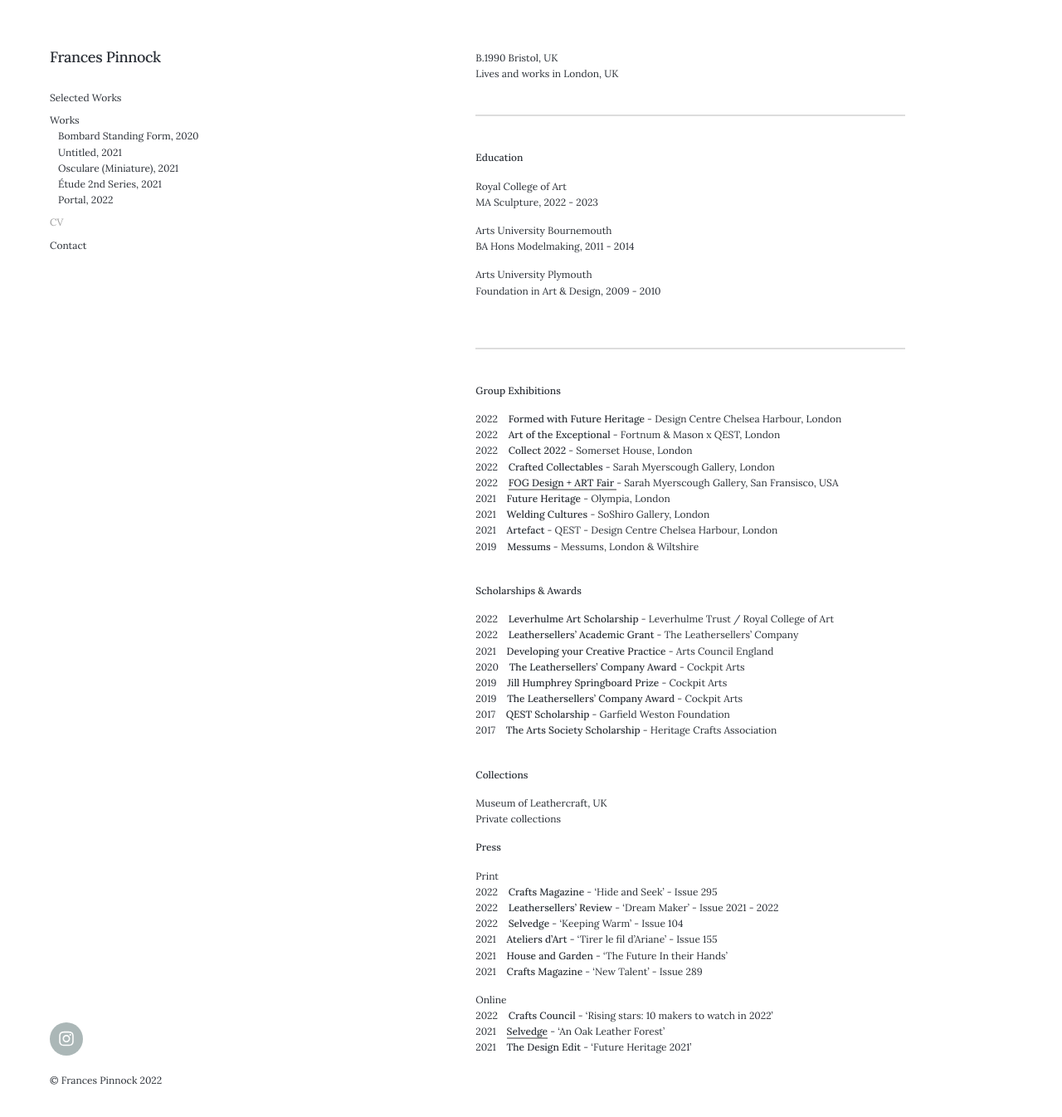
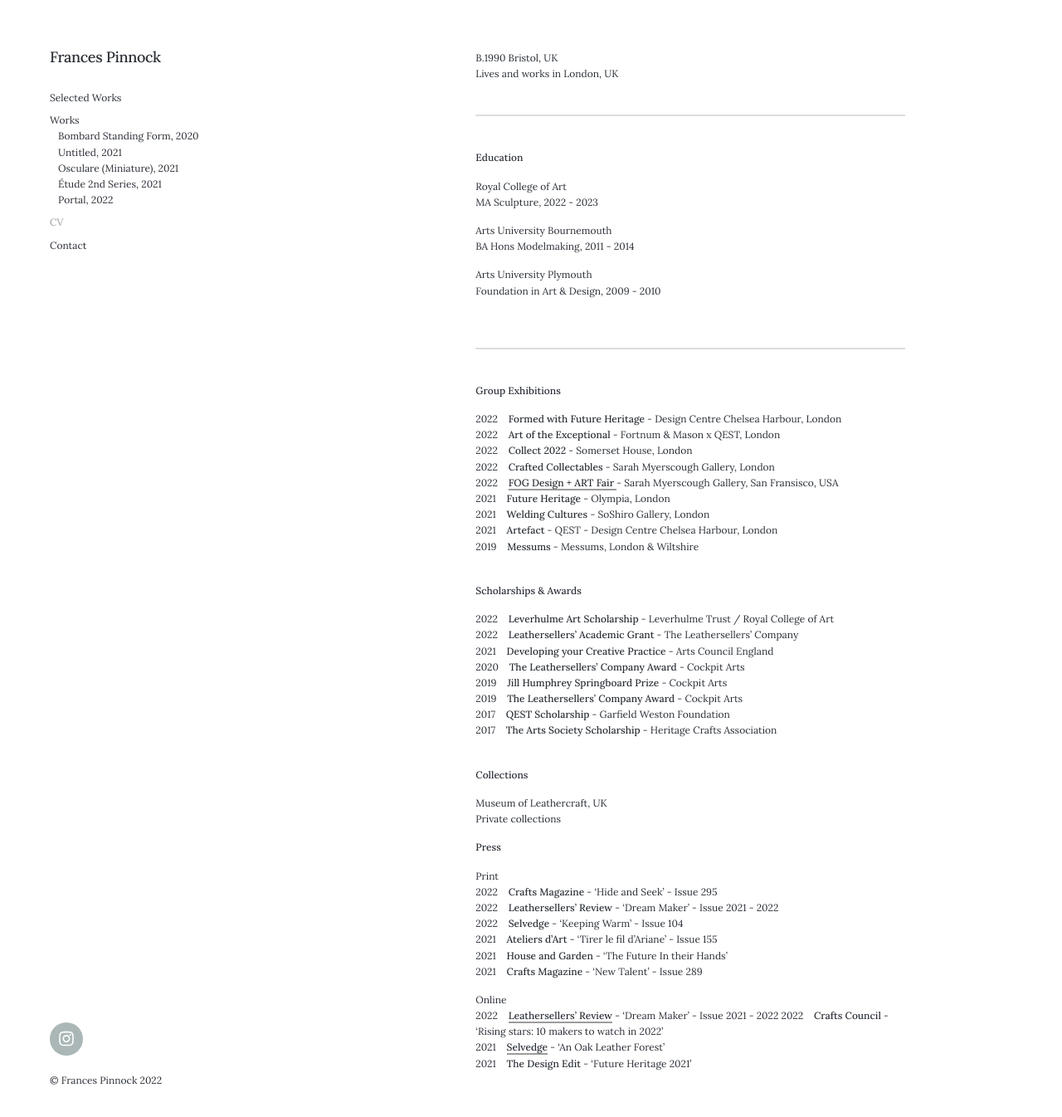
Before and after one commit to francespinnock/francespinnock.github.io, a Jekyll site: the page built from _pages/cv.md, in a window 1280 px wide and 1351 px high. Shown: the top 1346 px of the window at 83% size. Built offline with Jekyll 4.4.1, drawn with Linux system fonts in a browser that asks for light colours; nearby versions of some CDN libraries.

Commit message:
Update cv.md

```diff
--- a/_pages/cv.md
+++ b/_pages/cv.md
@@ -71,6 +71,7 @@ Print
 2021&nbsp;&nbsp;&nbsp; **Crafts Magazine** - 'New Talent' - Issue 289
 
 Online
+2022&nbsp;&nbsp;&nbsp; **[Leathersellers' Review](https://leathersellers.co.uk/leathersellers-review-2/)** - 'Dream Maker' - Issue 2021 - 2022
 2022&nbsp;&nbsp;&nbsp; **Crafts Council** - 'Rising stars: 10 makers to watch in 2022'
 2021&nbsp;&nbsp;&nbsp; **[Selvedge](https://www.selvedge.org/blogs/selvedge/an-oak-leather-forest/)** - 'An Oak Leather Forest'
 2021&nbsp;&nbsp;&nbsp; **The Design Edit** - 'Future Heritage 2021'
```
